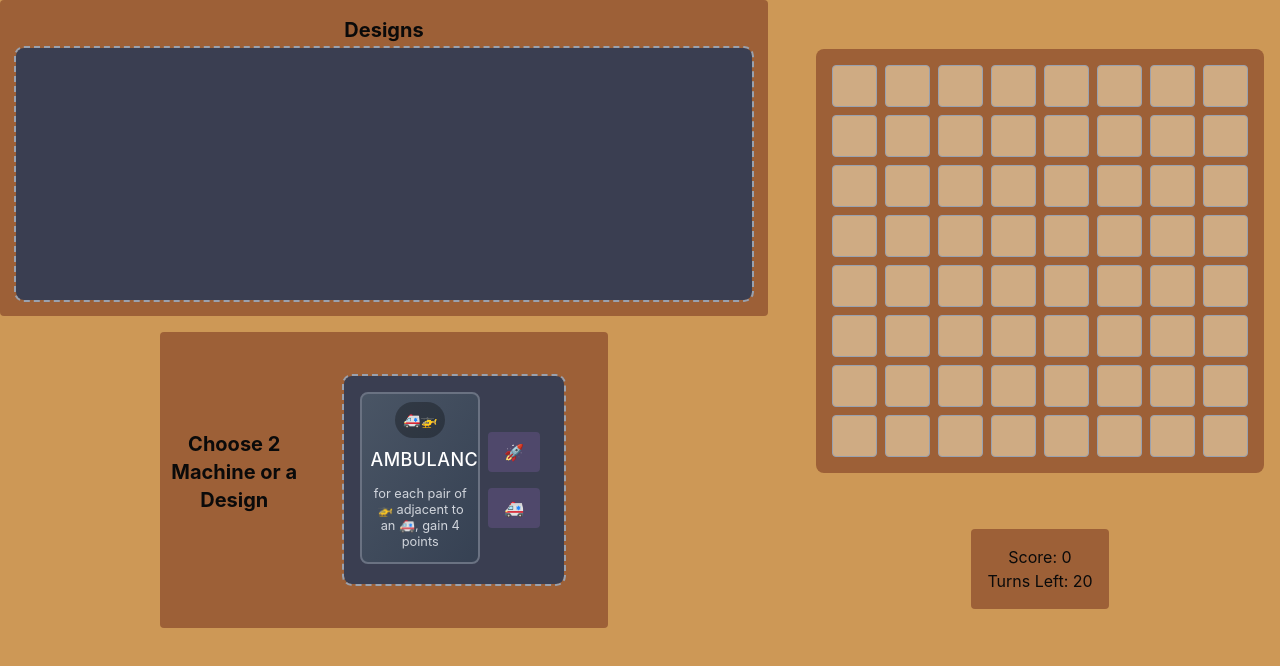
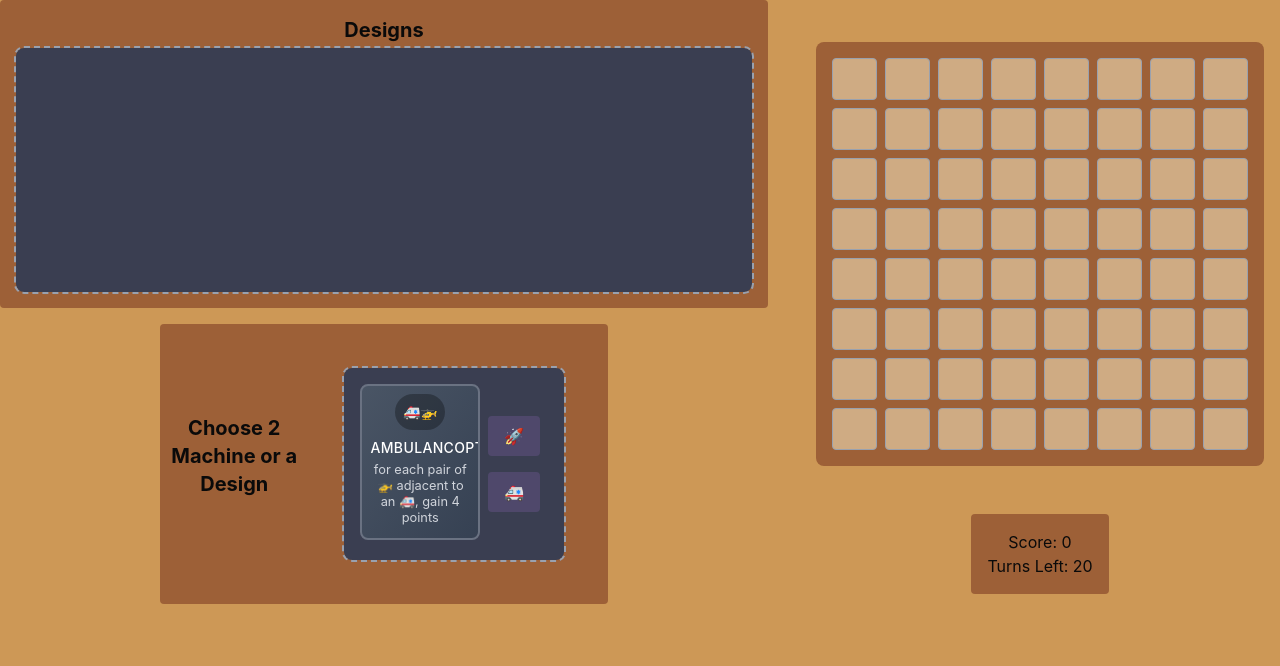
Before and after one commit to Devir0R/tiny-machines, a React (Vite) app: page / in a window 1280 px wide. Both pictures are taken after a click on the button "Start Game". Shown: the top 666 px of the page. Built offline with nearby package versions, Linux system fonts and the light colour scheme.

Commit message:
fixed the text size in the design

```diff
--- a/src/components/Design.tsx
+++ b/src/components/Design.tsx
@@ -41,7 +41,7 @@ export function DesignCard({
       </div>
 
       {/* Name */}
-      <h3 className="text-lg text-center text-white mb-2 uppercase tracking-wide min-h-8">{name}</h3>
+      <h3 className="text-sm text-center text-white mb-1 uppercase tracking-wide">{name}</h3>
 
       {/* Description */}
       <p className="text-gray-300 text-[0.800rem] text-center mb-1 min-h-12 leading-tight">{description}</p>
```
